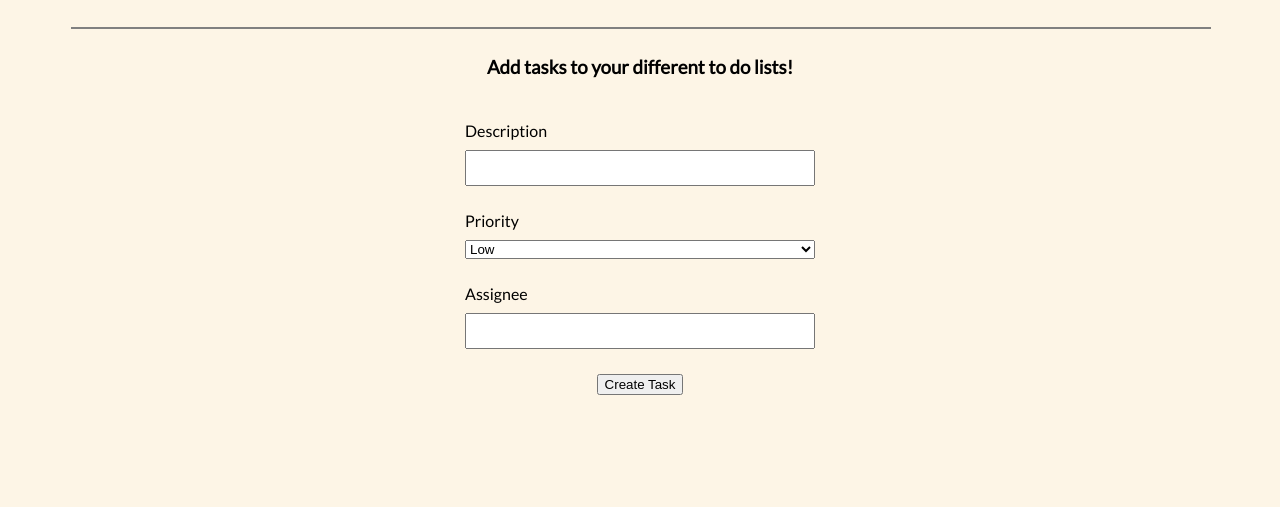
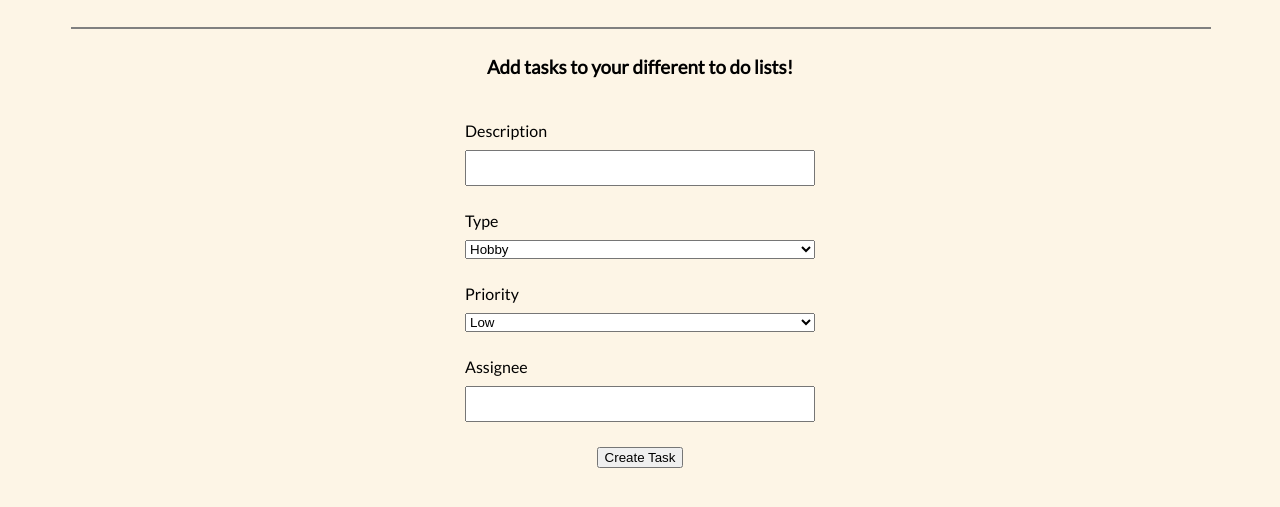
Before and after one commit to brookehurford/to-do-list-typescript, a plain HTML site: page index.html in a window 1280 px wide. Shown: the part 71-578 px from the top of the page. Drawn offline with Linux system fonts and the light colour scheme.

```diff
--- a/index.html
+++ b/index.html
@@ -11,9 +11,15 @@
       <h1>To do list using Typescript</h1>
       <hr>
       <h3>Add tasks to your different to do lists!</h3>
-      <form id="toDoList">
+      <form id="toDoForm">
         <label for="task">Description</label>
         <input type="text"></input>
+        <label for="priority">Type</label>
+        <select>
+          <option>Hobby</option>
+          <option>Work</option>
+          <option>Home</option>
+        </select>
         <label for="priority">Priority</label>
         <select>
           <option>Low</option>
@@ -24,6 +30,7 @@
         <input type="text"></input>
         <button type="submit">Create Task</button>
       </form>
+      <div class="toDoList"></div>
     </div>
   </body>
 </html>
```
Also changed, not shown: 1 other file.
